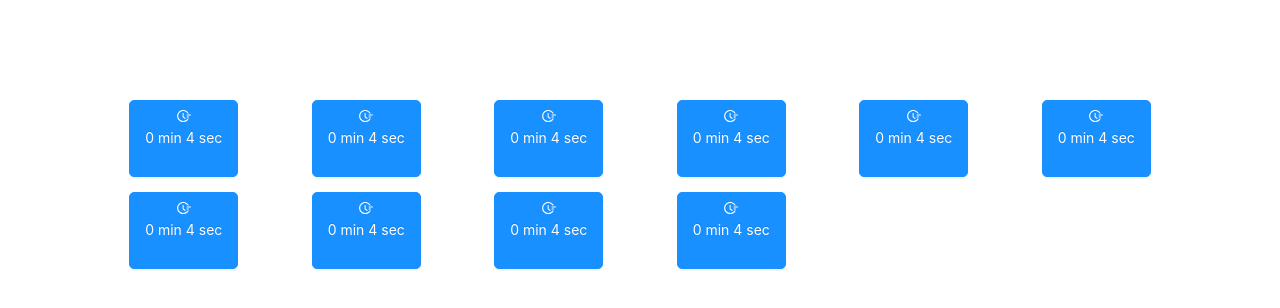
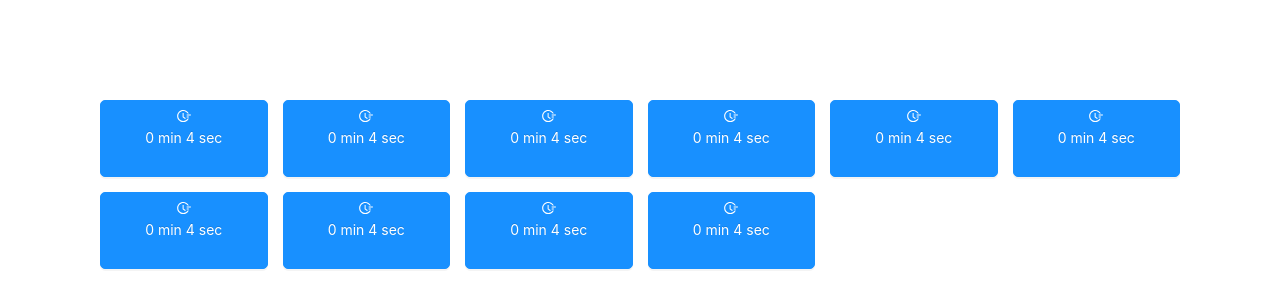
Before and after one commit to Michal-Przybylski/workout-timer, a React (Create React App) app: page / in a window 1280 px wide. Shown: the top 308 px of the page. Built offline with nearby package versions, Linux system fonts and the light colour scheme.

Commit message:
change button styles to take 100% of space

```diff
--- a/package.json
+++ b/package.json
@@ -1,6 +1,6 @@
 {
   "name": "workout-timer",
-  "version": "0.7.0",
+  "version": "0.8.0",
   "private": true,
   "dependencies": {
     "@ant-design/icons": "^4.2.2",
--- a/src/components/TimerButton/TimerButton.sc.ts
+++ b/src/components/TimerButton/TimerButton.sc.ts
@@ -2,7 +2,8 @@ import styled from 'styled-components';
 import { Button } from 'antd';
 
 export const StyledButton = styled(Button)`
-  height: unset;
+  height: 100%;
+  width: 100%;
   border-radius: 5px;
 `;
 
```
